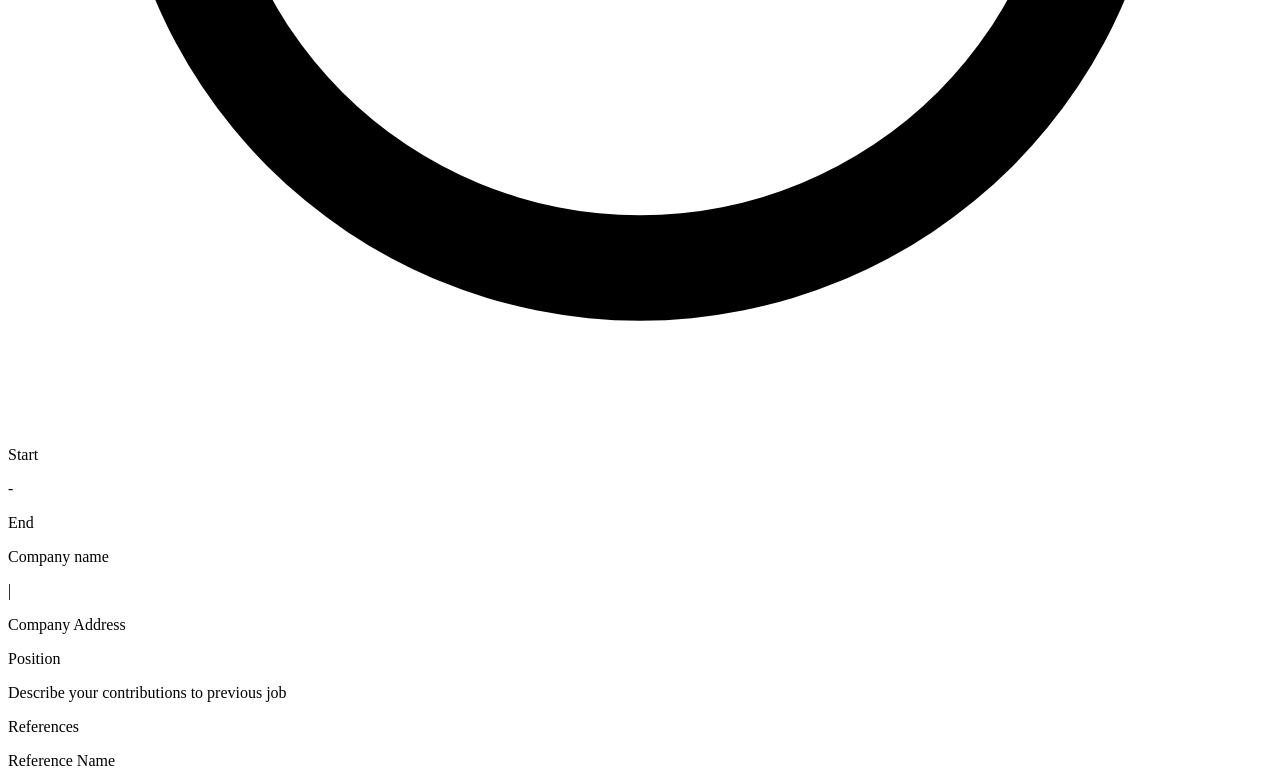
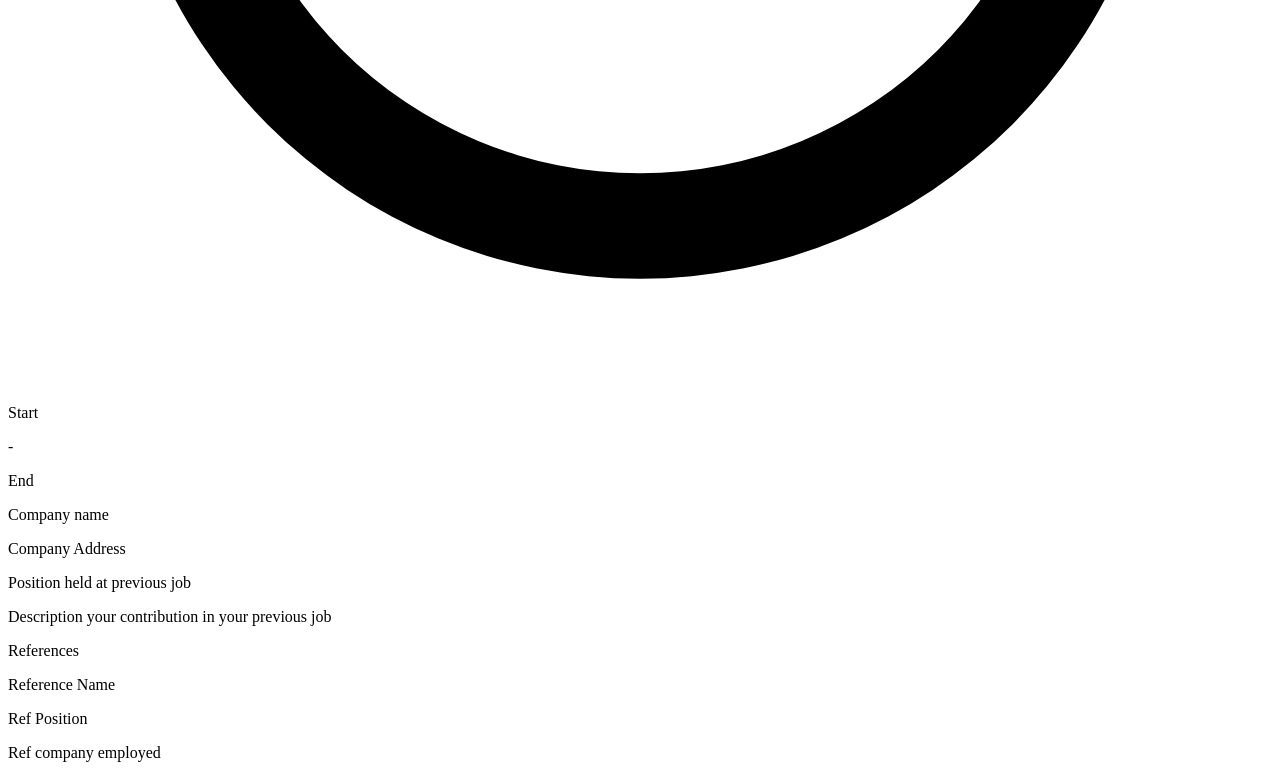
Before and after one commit to makieldeviso/CV-Application, a React (Vite) app: page / in a window 1280 px wide. Shown: the part 3280-4058 px from the top of the page. Built offline with nearby package versions, Linux system fonts and the light colour scheme; the HTML template or start-up script is replaced by a standard one.

Commit message:
Adds more styling to cv template components
Fix/ Removes company address input and cv template from references sections

```diff
--- a/src/App.jsx
+++ b/src/App.jsx
@@ -20,7 +20,9 @@ function App() {
   return (
     <main className='main-content'>
       <Form submitVerified={handleSubmitVerified}/>
-      <CVTemplate refState={verifiedValues}/>
+      <div className='template-viewer'>
+        <CVTemplate refState={verifiedValues}/>
+      </div>
     </main>
 
   )
--- a/src/components/ReferenceInfo.jsx
+++ b/src/components/ReferenceInfo.jsx
@@ -34,11 +34,6 @@ const ReferenceField = function ({refObj, changeRefValueFunc}) {
       <div className='input-field'>
         <label htmlFor={`company-${refObj.keyId}`}>Company Name: </label>
         <input {...fieldAttributes('company')} placeholder="Enter the current company name of your reference"/>
-      </div>
-
-      <div className='input-field'>
-        <label htmlFor={`companyAddress-${refObj.keyId}`}>Company Address: </label>
-        <input {...fieldAttributes('companyAddress')} placeholder="Enter the current company address of your reference"/>
       </div>
 
       <div className='input-field'>
@@ -100,7 +95,6 @@ const refObjPropTypes = {
   name: PropTypes.string,
   position: PropTypes.string,
   company: PropTypes.string,
-  companyAddress: PropTypes.string,
   phone: PropTypes.string,
   keyId: PropTypes.string,
   timeStamp: PropTypes.number
--- a/src/components/Template.jsx
+++ b/src/components/Template.jsx
@@ -139,11 +139,11 @@ const ExperienceTemplate = function ({refArr}) {
     const end = exp.end.length !== 0 ? exp.end : 'End';
     const company = exp.company.length !== 0 ? exp.company : 'Company name';
     const companyAddress = exp.companyAddress.length !== 0 ? exp.companyAddress : 'Company Address';
-    const position = exp.position.length !== 0 ? exp.position : 'Position';
-    const desc= exp.desc.length !== 0 ? exp.desc : 'Describe your contributions to previous job';
+    const position = exp.position.length !== 0 ? exp.position : 'Position held at previous job';
+    const desc= exp.desc.length !== 0 ? exp.desc : 'Description your contribution in your previous job';
 
     return (
-      <div className='experience-info' key={exp.keyId}>
+      <div className='template-experience-info' key={exp.keyId}>
         <CircleIcon className='exp-bullet' path={mdiCircleOutline}/>
         <div className='exp-start-end'>
           <p>{start}</p>
@@ -153,11 +153,10 @@ const ExperienceTemplate = function ({refArr}) {
 
         <div className='exp-company'>
           <p>{company}</p>
-          <span>|</span>
           <p>{companyAddress}</p>
         </div>
 
-        <p>{position}</p>
+        <p className='exp-position'>{position}</p>
         <p>{desc}</p>
 
       </div>
@@ -177,18 +176,16 @@ const ReferencesTemplate = function ({refArr}) {
   const References = refArr.map((reference) => {
 
     const name = reference.name.length !== 0 ? reference.name : "Reference Name";
-    const position = reference.position.length !== 0 ? reference.position : "Position";
-    const company = reference.company.length !== 0 ? reference.company : "Company";
-    const companyAddress = reference.companyAddress.length !== 0 ? reference.companyAddress : "Company Address";
-    const phone = reference.phone.length !== 0 ? reference.phone : "Phone Number";
+    const position = reference.position.length !== 0 ? reference.position : "Ref Position";
+    const company = reference.company.length !== 0 ? reference.company : "Ref company employed";
+    const phone = reference.phone.length !== 0 ? reference.phone : "0123456789";
 
     return (
-      <div className='reference-info-1' key={reference.keyId}>
-        <p>{name}</p>
-        <p>{position}</p>
-        <p>{company}</p>
-        <p>{companyAddress}</p>
-        <p><span>Phone:</span>{phone}</p>
+      <div className='reference-info' key={reference.keyId}>
+        <p className='reference-name'>{name}</p>
+        <p className='reference-position'>{position}</p>
+        <p className='reference-company'>{company}</p>
+        <p className='reference-phone'><span className='phone-label'>Phone:</span>{phone}</p>
       </div>
     )
   })
@@ -196,9 +193,7 @@ const ReferencesTemplate = function ({refArr}) {
   return (
     <div className='references-sec'>
       <p className='sec-header' >References</p>
-      <div className='references-info'>
-      <>{References}</>
-      </div>
+      <div className='references-info template-info-cont'>{References}</div>
     </div>
   )
 }
--- a/src/scripts/memoryHandler.js
+++ b/src/scripts/memoryHandler.js
@@ -42,7 +42,6 @@ const defaultEmptyState = {
       name: '',
       position: '',
       company: '',
-      companyAddress: '',
       phone: '',
       keyId: 'reference-1',
       timeStamp: 1
@@ -51,7 +50,6 @@ const defaultEmptyState = {
       name: '',
       position: '',
       company: '',
-      companyAddress: '',
       phone: '',
       keyId: 'reference-2',
       timeStamp: 2
--- a/src/styles/index.css
+++ b/src/styles/index.css
@@ -5,6 +5,7 @@
   padding: 0;
   box-sizing: border-box;
   font-family: var(--common-font);
+
 }
 
 :root {
@@ -30,13 +31,16 @@
 
   --header-font:  "Montserrat", sans-serif;
   --common-font: "Roboto", sans-serif;
+
+  --template-col-1: 300px;
+  --template-col-2: 450px;
 }
 
 .main-content {
   display: grid;
   grid-template-columns: max-content 1fr;
   justify-content: start;
-  height: 95vh;
+  height: 100vh;
 }
 
 /* Form styling (end) */
@@ -430,23 +434,27 @@ button svg {
 
 
 /* Template Styling (start) */
-
-:root {
-  --template-col-1: 300px;
-  --template-col-2: 650px;
+.template-viewer {
+  height: 100%;
+  overflow-y: scroll;
+  display: grid;
+  grid-template-columns: 1fr;
+  justify-items: center;
 }
 
 .cv-template {
-  justify-self: center;
+  width: max-content;
   border: 1px solid black;
   height: max-content;
   margin: var(--margin);
   display: grid;
-  grid-template-columns: var(--template-col-1) 1fr;
+  grid-template-columns: var(--template-col-1) var(--template-col-2);
   grid-template-rows: max-content 1fr;
   grid-template-areas:
     "intro intro"
     "column-1 column-2";
+
+  /* transform: scale(50%) translateY(-50%); */
 }
 
 .cv-template p {
@@ -524,10 +532,11 @@ p.sec-header {
   justify-content: center;
   width: 100%;
   background-color: white;
+  gap: 8px;
 }
 
 p.template-name {
-  font-size: 1.5rem;
+  font-size: 2rem;
   font-family: var(--header-font);
   font-weight: bold;
 }
@@ -535,6 +544,7 @@ p.template-name {
 p.template-designation {
   font-size: 1.3rem;
   font-family: var(--header-font);
+  font-weight: bold;
 }
 
 .template-info-cont {
@@ -628,12 +638,16 @@ p.template-contact-type {
   gap: 0;
 }
 
-.experience-info {
+.template-experience-info {
   padding: 0 var(--padding);
   padding-bottom: calc(var(--margin) * 2);
   width: 100%;
   border-left: 2px solid var(--template-blue);
   position: relative;
+}
+
+.template-experience-info:last-of-type {
+  padding-bottom: 0;
 }
 
 .exp-bullet {
@@ -646,37 +660,64 @@ p.template-contact-type {
   background-color: white;
 }
 
-.exp-start-end, .exp-company {
+
+.exp-start-end {
   display: flex;
   justify-content: start;
   align-items: center;
   gap: 10px;
 }
 
-/* .exp-company {
+.template-experience-info .exp-company {
+  display: grid;
+  grid-template-columns: 1fr;
+  grid-template-rows: repeat(2, max-content);
+  margin: 8px 0;
+}
 
-} */
-
-
-
-
+.template-experience-info .exp-position {
+  font-size: 1.1rem;
+  font-weight: bold;
+  margin: 8px 0;
+}
 
 /* Experience template (end) */
 
+/* Reference template (start) */
 .references-sec {
-  border: 1px solid black;
   padding: var(--padding);
 }
 
-.references-info {
+.references-info.template-info-cont {
   display: grid;
   grid-template-columns: 1fr 1fr;
+  border-top: 2px solid var(--template-blue);
 }
 
 .references-info div {
-  border: 1px solid black;
   padding: calc(var(--padding) * 0.5);
 }
 
+.reference-name {
+  font-weight: bold;
+  margin-bottom: calc(var(--padding) * 0.3);
+}
+
+.reference-company {
+  margin-bottom: calc(var(--padding) * 0.8);
+}
+
+.reference-phone {
+  display: grid;
+  grid-template-columns: max-content 1fr;
+  gap: 5px;
+}
+
+.reference-phone .phone-label {
+  font-weight: bold;
+}
+
+
+/* Reference template (start) */
 
 /* Template Styling (end) */
```
